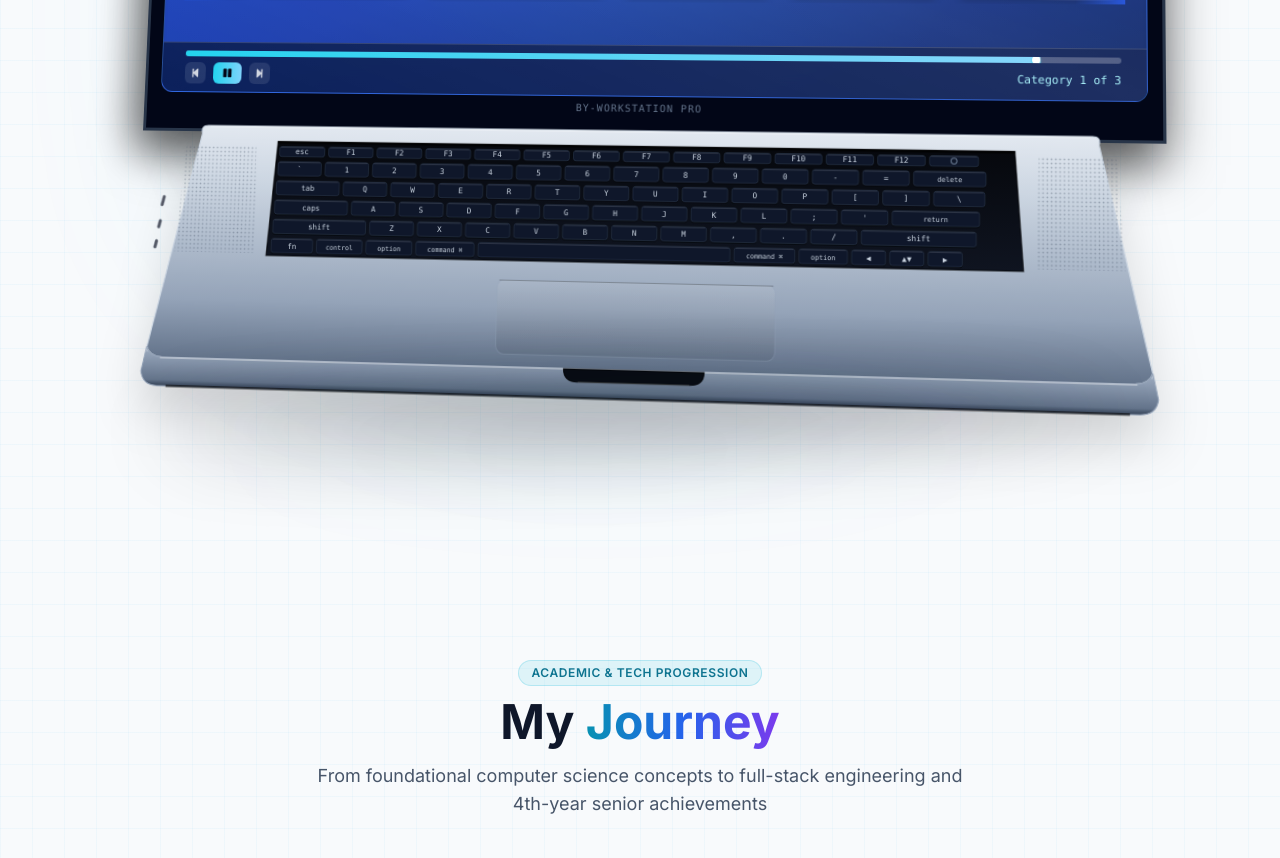
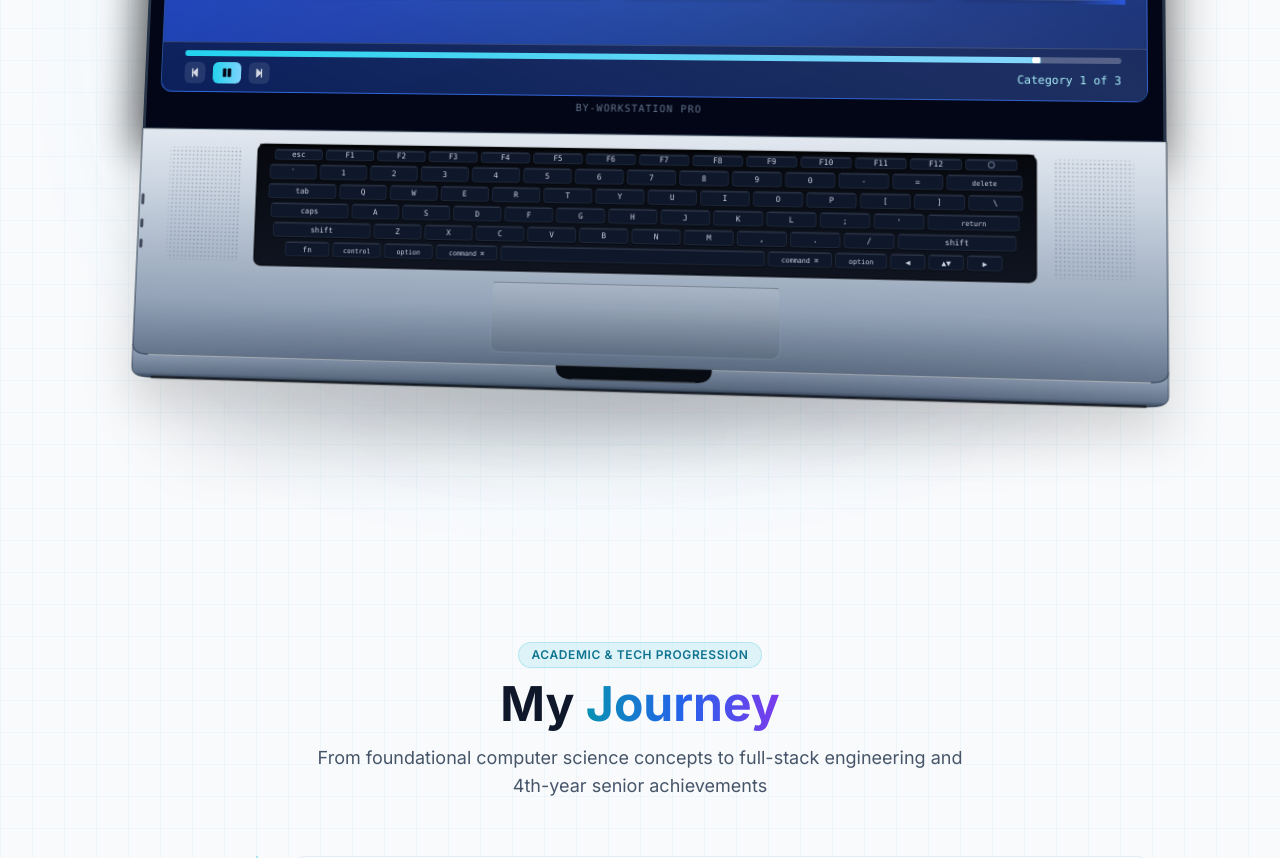
Before and after one commit to behailu412/my-portfolio-website, a React (Vite) app: page / in a window 1280 px wide. Shown: the part 1540-2398 px from the top of the page. Built offline with nearby package versions, Linux system fonts and the light colour scheme.

Commit message:
Width Alignment & Geometry Fixes

```diff
--- a/src/components/LaptopKeyboard.jsx
+++ b/src/components/LaptopKeyboard.jsx
@@ -2,101 +2,102 @@ import React from 'react';
 
 /**
  * Photorealistic 3D Vector Laptop Base & Keyboard
- * Engineered with true forward-projecting perspective, 3D front chassis thickness,
- * layered 3D chiclet keycaps, hardware side profiles, and flush hinge integration.
+ * Symmetrically aligned with exact edge-to-edge width matching the screen lid (0 to 1000).
+ * Features 3D front chassis thickness, layered 3D chiclet keycaps, hardware side profiles,
+ * and seamless flush hinge integration.
  */
 const LaptopKeyboard = () => {
   // Key row specifications (width, label, special properties)
   const fnRow = [
-    { label: 'esc', w: 46 },
-    { label: 'F1', w: 45 },
-    { label: 'F2', w: 45 },
-    { label: 'F3', w: 45 },
-    { label: 'F4', w: 45 },
-    { label: 'F5', w: 45 },
-    { label: 'F6', w: 45 },
-    { label: 'F7', w: 45 },
-    { label: 'F8', w: 45 },
-    { label: 'F9', w: 45 },
-    { label: 'F10', w: 45 },
-    { label: 'F11', w: 45 },
-    { label: 'F12', w: 45 },
-    { label: '⌽', w: 46, isPower: true },
+    { label: 'esc', w: 48 },
+    { label: 'F1', w: 48 },
+    { label: 'F2', w: 48 },
+    { label: 'F3', w: 48 },
+    { label: 'F4', w: 48 },
+    { label: 'F5', w: 48 },
+    { label: 'F6', w: 48 },
+    { label: 'F7', w: 48 },
+    { label: 'F8', w: 48 },
+    { label: 'F9', w: 48 },
+    { label: 'F10', w: 48 },
+    { label: 'F11', w: 48 },
+    { label: 'F12', w: 48 },
+    { label: '⌽', w: 48, isPower: true },
   ];
 
   const numRow = [
-    { label: '`', w: 44 },
-    { label: '1', w: 44 },
-    { label: '2', w: 44 },
-    { label: '3', w: 44 },
-    { label: '4', w: 44 },
-    { label: '5', w: 44 },
-    { label: '6', w: 44 },
-    { label: '7', w: 44 },
-    { label: '8', w: 44 },
-    { label: '9', w: 44 },
-    { label: '0', w: 44 },
-    { label: '-', w: 44 },
-    { label: '=', w: 44 },
-    { label: 'delete', w: 68 },
+    { label: '`', w: 47 },
+    { label: '1', w: 47 },
+    { label: '2', w: 47 },
+    { label: '3', w: 47 },
+    { label: '4', w: 47 },
+    { label: '5', w: 47 },
+    { label: '6', w: 47 },
+    { label: '7', w: 47 },
+    { label: '8', w: 47 },
+    { label: '9', w: 47 },
+    { label: '0', w: 47 },
+    { label: '-', w: 47 },
+    { label: '=', w: 47 },
+    { label: 'delete', w: 70 },
   ];
 
   const qweRow = [
-    { label: 'tab', w: 64 },
-    { label: 'Q', w: 44 },
-    { label: 'W', w: 44 },
-    { label: 'E', w: 44 },
-    { label: 'R', w: 44 },
-    { label: 'T', w: 44 },
-    { label: 'Y', w: 44 },
-    { label: 'U', w: 44 },
-    { label: 'I', w: 44 },
-    { label: 'O', w: 44 },
-    { label: 'P', w: 44 },
-    { label: '[', w: 44 },
-    { label: ']', w: 44 },
-    { label: '\\', w: 48 },
+    { label: 'tab', w: 68 },
+    { label: 'Q', w: 47 },
+    { label: 'W', w: 47 },
+    { label: 'E', w: 47 },
+    { label: 'R', w: 47 },
+    { label: 'T', w: 47 },
+    { label: 'Y', w: 47 },
+    { label: 'U', w: 47 },
+    { label: 'I', w: 47 },
+    { label: 'O', w: 47 },
+    { label: 'P', w: 47 },
+    { label: '[', w: 47 },
+    { label: ']', w: 47 },
+    { label: '\\', w: 50 },
   ];
 
   const asdRow = [
-    { label: 'caps', w: 74 },
-    { label: 'A', w: 44 },
-    { label: 'S', w: 44 },
-    { label: 'D', w: 44 },
-    { label: 'F', w: 44 },
-    { label: 'G', w: 44 },
-    { label: 'H', w: 44 },
-    { label: 'J', w: 44 },
-    { label: 'K', w: 44 },
-    { label: 'L', w: 44 },
-    { label: ';', w: 44 },
-    { label: "'", w: 44 },
-    { label: 'return', w: 82 },
+    { label: 'caps', w: 78 },
+    { label: 'A', w: 47 },
+    { label: 'S', w: 47 },
+    { label: 'D', w: 47 },
+    { label: 'F', w: 47 },
+    { label: 'G', w: 47 },
+    { label: 'H', w: 47 },
+    { label: 'J', w: 47 },
+    { label: 'K', w: 47 },
+    { label: 'L', w: 47 },
+    { label: ';', w: 47 },
+    { label: "'", w: 47 },
+    { label: 'return', w: 85 },
   ];
 
   const zxcRow = [
-    { label: 'shift', w: 94 },
-    { label: 'Z', w: 44 },
-    { label: 'X', w: 44 },
-    { label: 'C', w: 44 },
-    { label: 'V', w: 44 },
-    { label: 'B', w: 44 },
-    { label: 'N', w: 44 },
-    { label: 'M', w: 44 },
-    { label: ',', w: 44 },
-    { label: '.', w: 44 },
-    { label: '/', w: 44 },
-    { label: 'shift', w: 108 },
+    { label: 'shift', w: 98 },
+    { label: 'Z', w: 47 },
+    { label: 'X', w: 47 },
+    { label: 'C', w: 47 },
+    { label: 'V', w: 47 },
+    { label: 'B', w: 47 },
+    { label: 'N', w: 47 },
+    { label: 'M', w: 47 },
+    { label: ',', w: 47 },
+    { label: '.', w: 47 },
+    { label: '/', w: 47 },
+    { label: 'shift', w: 110 },
   ];
 
   const modRow = [
-    { label: 'fn', w: 42 },
-    { label: 'control', w: 46 },
-    { label: 'option', w: 46 },
-    { label: 'command ⌘', w: 58 },
-    { label: '', w: 246, isSpace: true },
-    { label: 'command ⌘', w: 58 },
-    { label: 'option', w: 46 },
+    { label: 'fn', w: 44 },
+    { label: 'control', w: 48 },
+    { label: 'option', w: 48 },
+    { label: 'command ⌘', w: 60 },
+    { label: '', w: 256, isSpace: true },
+    { label: 'command ⌘', w: 60 },
+    { label: 'option', w: 48 },
     { label: '◀', w: 32 },
     { label: '▲▼', w: 32 },
     { label: '▶', w: 32 },
@@ -110,7 +111,7 @@ const LaptopKeyboard = () => {
 
       return (
         <g key={`key-${y}-${idx}`}>
-          {/* Key Base Drop Shadow (Creates 3D elevation from the well) */}
+          {/* Key Base Drop Shadow */}
           <rect
             x={x}
             y={y + 1.2}
@@ -170,12 +171,12 @@ const LaptopKeyboard = () => {
   };
 
   return (
-    <div className="relative w-full select-none -mt-1 sm:-mt-1.5 z-20">
+    <div className="relative w-full select-none -mt-0.5 z-20">
       <svg
-        viewBox="0 0 1000 270"
+        viewBox="0 0 1000 248"
         fill="none"
         xmlns="http://www.w3.org/2000/svg"
-        className="w-full h-auto drop-shadow-2xl overflow-visible"
+        className="w-full h-auto drop-shadow-2xl overflow-visible block"
       >
         <defs>
           {/* Top Surface Light Mode Aluminum Gradient */}
@@ -209,12 +210,6 @@ const LaptopKeyboard = () => {
             <stop offset="100%" stopColor="#05070c" />
           </linearGradient>
 
-          {/* Left Side Profile Gradient */}
-          <linearGradient id="side-profile-grad" x1="0%" y1="0%" x2="100%" y2="0%">
-            <stop offset="0%" stopColor="#05070c" />
-            <stop offset="100%" stopColor="#1e293b" />
-          </linearGradient>
-
           {/* Inset Keyboard Well Gradient */}
           <linearGradient id="keyboard-well-grad" x1="0%" y1="0%" x2="0%" y2="100%">
             <stop offset="0%" stopColor="#06080d" />
@@ -237,18 +232,18 @@ const LaptopKeyboard = () => {
         {/* 1. SEAMLESS RECESSED HINGE PIVOT (CONNECTS TO SCREEN) */}
         {/* ======================================================== */}
         <rect
-          x="280"
+          x="240"
           y="0"
-          width="440"
-          height="7"
+          width="520"
+          height="6"
           rx="2"
           className="fill-slate-950 stroke-slate-700/80"
           strokeWidth="0.8"
         />
         <line
-          x1="290"
+          x1="250"
           y1="1.5"
-          x2="710"
+          x2="750"
           y2="1.5"
           stroke="#38bdf8"
           strokeOpacity="0.25"
@@ -256,61 +251,57 @@ const LaptopKeyboard = () => {
         />
 
         {/* ======================================================== */}
-        {/* 2. MAIN 3D KEYBOARD TOP SURFACE (FORWARD PERSPECTIVE) */}
-        {/* Rear is 860px (x: 70..930), Front is 970px (x: 15..985) */}
+        {/* 2. MAIN 3D KEYBOARD TOP SURFACE (EXACT FULL WIDTH: 0..1000) */}
+        {/* Matches the screen lid width 100% with exact border alignment */}
         {/* ======================================================== */}
         <path
-          d="M 68,0 L 932,0 Q 940,0 938,8 L 986,220 Q 983,230 970,230 L 30,230 Q 17,230 14,220 L 62,8 Q 60,0 68,0 Z"
-          className="fill-[url(#deck-light)] dark:fill-[url(#deck-dark)] stroke-slate-300 dark:stroke-slate-700/80"
+          d="M 0,0 L 1000,0 L 1000,214 Q 1000,224 984,224 L 16,224 Q 0,224 0,214 Z"
+          className="fill-[url(#deck-light)] dark:fill-[url(#deck-dark)] stroke-slate-700/80"
           strokeWidth="1.2"
         />
 
         {/* Top Chamfer Light Reflection Line */}
         <line
-          x1="70"
-          y1="1"
-          x2="930"
-          y2="1"
+          x1="0"
+          y1="0.5"
+          x2="1000"
+          y2="0.5"
           stroke="#ffffff"
-          strokeOpacity="0.45"
+          strokeOpacity="0.35"
           strokeWidth="1"
         />
 
         {/* ======================================================== */}
         {/* 3. HARDWARE SIDE PORTS (LEFT CHASSIS PROFILE) */}
-        {/* Shows physical 3D thickness with USB-C and MagSafe slots */}
         {/* ======================================================== */}
         <g opacity="0.65">
           {/* MagSafe Power Slot */}
           <rect
-            x="24"
-            y="70"
+            x="2"
+            y="65"
             width="3"
             height="11"
             rx="1.5"
-            transform="rotate(13 24 70)"
             className="fill-slate-950 stroke-slate-600/80"
             strokeWidth="0.5"
           />
           {/* Thunderbolt USB-C Port 1 */}
           <rect
-            x="21"
-            y="94"
+            x="2"
+            y="90"
             width="3"
             height="9"
             rx="1.5"
-            transform="rotate(13 21 94)"
             className="fill-slate-950 stroke-slate-600/80"
             strokeWidth="0.5"
           />
           {/* Thunderbolt USB-C Port 2 */}
           <rect
-            x="18"
-            y="114"
+            x="2"
+            y="110"
             width="3"
             height="9"
             rx="1.5"
-            transform="rotate(13 18 114)"
             className="fill-slate-950 stroke-slate-600/80"
             strokeWidth="0.5"
           />
@@ -319,32 +310,44 @@ const LaptopKeyboard = () => {
         {/* ======================================================== */}
         {/* 4. ACOUSTIC SPEAKER GRILLES (LEFT & RIGHT OF KEYBOARD) */}
         {/* ======================================================== */}
-        <polygon
-          points="46,20 118,20 120,126 38,126"
+        <rect
+          x="30"
+          y="18"
+          width="74"
+          height="112"
+          rx="4"
           fill="url(#speaker-mesh)"
           opacity="0.85"
         />
-        <polygon
-          points="882,20 954,20 962,126 880,126"
+        <rect
+          x="896"
+          y="18"
+          width="74"
+          height="112"
+          rx="4"
           fill="url(#speaker-mesh)"
           opacity="0.85"
         />
 
         {/* ======================================================== */}
-        {/* 5. INSET KEYBOARD WELL (SLIGHTLY ANGLE-EXPANDED) */}
+        {/* 5. INSET KEYBOARD WELL (CENTERED: 120..880, WIDTH = 760) */}
         {/* ======================================================== */}
-        <polygon
-          points="140,15 860,15 868,128 132,128"
+        <rect
+          x="120"
+          y="14"
+          width="760"
+          height="120"
+          rx="7"
           fill="url(#keyboard-well-grad)"
           className="stroke-black/60"
           strokeWidth="1.2"
         />
         {/* Deep Recessed Shadow at Top of Well */}
         <line
-          x1="140"
-          y1="16"
-          x2="860"
-          y2="16"
+          x1="122"
+          y1="15"
+          x2="878"
+          y2="15"
           stroke="#000000"
           strokeOpacity="0.8"
           strokeWidth="2"
@@ -354,31 +357,31 @@ const LaptopKeyboard = () => {
         {/* 6. CHICLET KEYS WITH 3D DROP SHADOWS & SPECULAR TOPS */}
         {/* ======================================================== */}
         {/* Row 0: Function Keys */}
-        {render3DKeyRow(fnRow, 142, 20, 10)}
+        {render3DKeyRow(fnRow, 138, 19, 10)}
 
         {/* Row 1: Number Keys */}
-        {render3DKeyRow(numRow, 141, 35, 14)}
+        {render3DKeyRow(numRow, 133.5, 34, 14)}
 
         {/* Row 2: QWERTY Row */}
-        {render3DKeyRow(qweRow, 140, 54, 14)}
+        {render3DKeyRow(qweRow, 133, 53, 14)}
 
         {/* Row 3: ASDF Row */}
-        {render3DKeyRow(asdRow, 139, 73, 14)}
+        {render3DKeyRow(asdRow, 136, 72, 14)}
 
         {/* Row 4: ZXCV Row */}
-        {render3DKeyRow(zxcRow, 138, 92, 14)}
+        {render3DKeyRow(zxcRow, 139, 91, 14)}
 
         {/* Row 5: Modifiers & Spacebar */}
-        {render3DKeyRow(modRow, 137, 111, 14)}
+        {render3DKeyRow(modRow, 152, 110, 14)}
 
         {/* ======================================================== */}
-        {/* 7. FORCE TOUCH GLASS TRACKPAD (PROPORTIONAL 3D) */}
+        {/* 7. FORCE TOUCH GLASS TRACKPAD (CENTERED: 360..640, W = 280) */}
         {/* ======================================================== */}
         <rect
-          x="365"
-          y="146"
-          width="270"
-          height="72"
+          x="360"
+          y="144"
+          width="280"
+          height="68"
           rx="8"
           fill="url(#glass-trackpad)"
           className="stroke-slate-400/40 dark:stroke-slate-600/50"
@@ -386,31 +389,31 @@ const LaptopKeyboard = () => {
         />
         {/* Top Rim Specular Shadow */}
         <line
-          x1="367"
-          y1="147"
-          x2="633"
-          y2="147"
+          x1="362"
+          y1="145"
+          x2="638"
+          y2="145"
           stroke="#000000"
           strokeOpacity="0.25"
           strokeWidth="1"
         />
 
         {/* ======================================================== */}
-        {/* 8. 3D FRONT THICKNESS LIP (FACING THE VIEWER) */}
-        {/* This 24px vertical face gives the laptop tangible physical depth! */}
+        {/* 8. 3D FRONT THICKNESS LIP (FACING THE VIEWER: 0..1000) */}
+        {/* Exact full width matching the top deck and screen */}
         {/* ======================================================== */}
         <path
-          d="M 14,220 Q 17,230 30,230 L 970,230 Q 983,230 986,220 L 991,244 Q 989,258 974,258 L 26,258 Q 11,258 9,244 Z"
-          className="fill-[url(#front-lip-light)] dark:fill-[url(#front-lip-dark)] stroke-slate-400 dark:stroke-slate-700/60"
+          d="M 0,214 Q 0,224 16,224 L 984,224 Q 1000,224 1000,214 L 1000,236 Q 1000,246 982,246 L 18,246 Q 0,246 0,236 Z"
+          className="fill-[url(#front-lip-light)] dark:fill-[url(#front-lip-dark)] stroke-slate-700/80"
           strokeWidth="1"
         />
 
         {/* Front Edge Specular Chamfer Highlight Line */}
         <line
-          x1="28"
-          y1="230.5"
-          x2="972"
-          y2="230.5"
+          x1="16"
+          y1="224"
+          x2="984"
+          y2="224"
           stroke="#ffffff"
           strokeOpacity="0.5"
           strokeWidth="1.2"
@@ -418,16 +421,16 @@ const LaptopKeyboard = () => {
 
         {/* Centered Ergonomic Thumb Opening Notch */}
         <path
-          d="M 432,230.5 Q 432,243 446,243 L 554,243 Q 568,243 568,230.5 Z"
+          d="M 425,224 Q 425,236 440,236 L 560,236 Q 575,236 575,224 Z"
           className="fill-[#080b12] stroke-black/80"
           strokeWidth="1"
         />
         {/* Thumb Notch Top Specular Accent */}
         <line
-          x1="446"
-          y1="243"
-          x2="554"
-          y2="243"
+          x1="440"
+          y1="236"
+          x2="560"
+          y2="236"
           stroke="#ffffff"
           strokeOpacity="0.25"
           strokeWidth="0.8"
@@ -435,10 +438,10 @@ const LaptopKeyboard = () => {
 
         {/* Bottom Desk Contact Shadow Under Front Lip */}
         <line
-          x1="35"
-          y1="258"
-          x2="965"
-          y2="258"
+          x1="20"
+          y1="246"
+          x2="980"
+          y2="246"
           stroke="#000000"
           strokeOpacity="0.6"
           strokeWidth="2.5"
```
